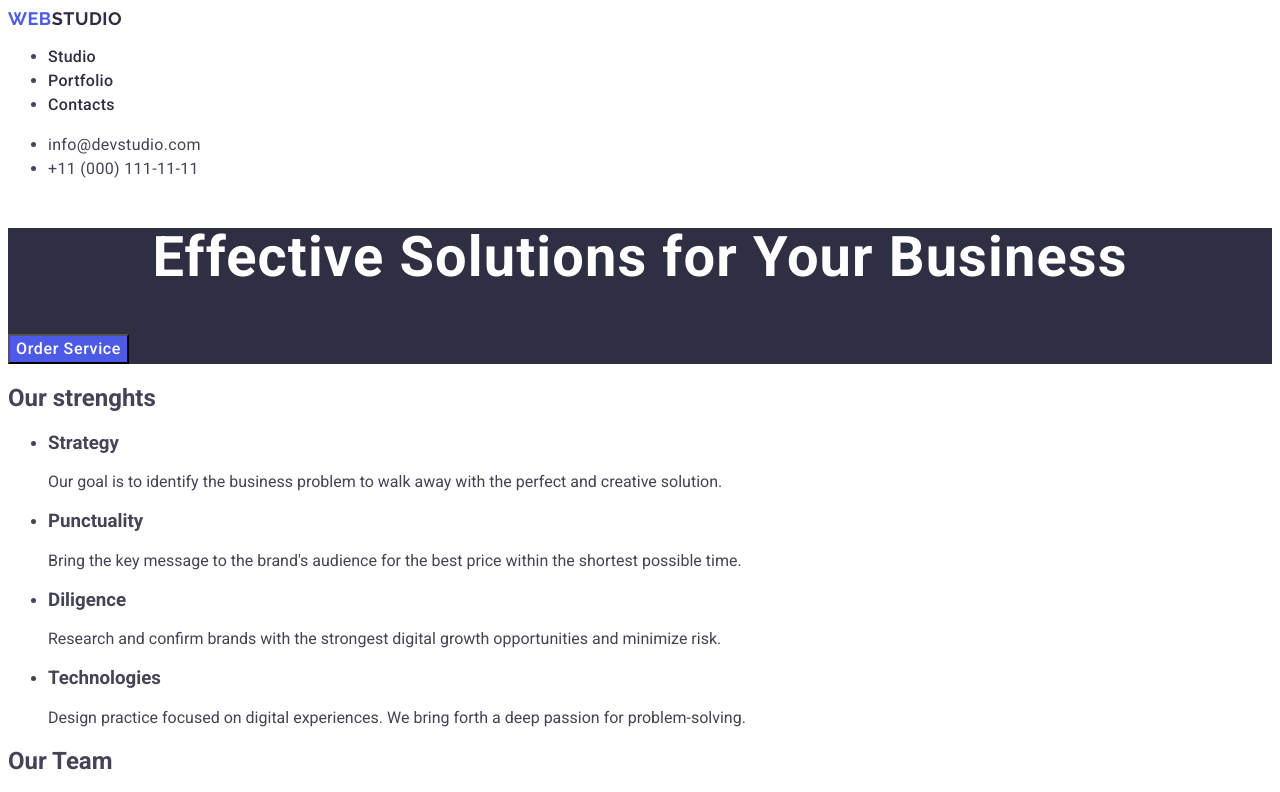
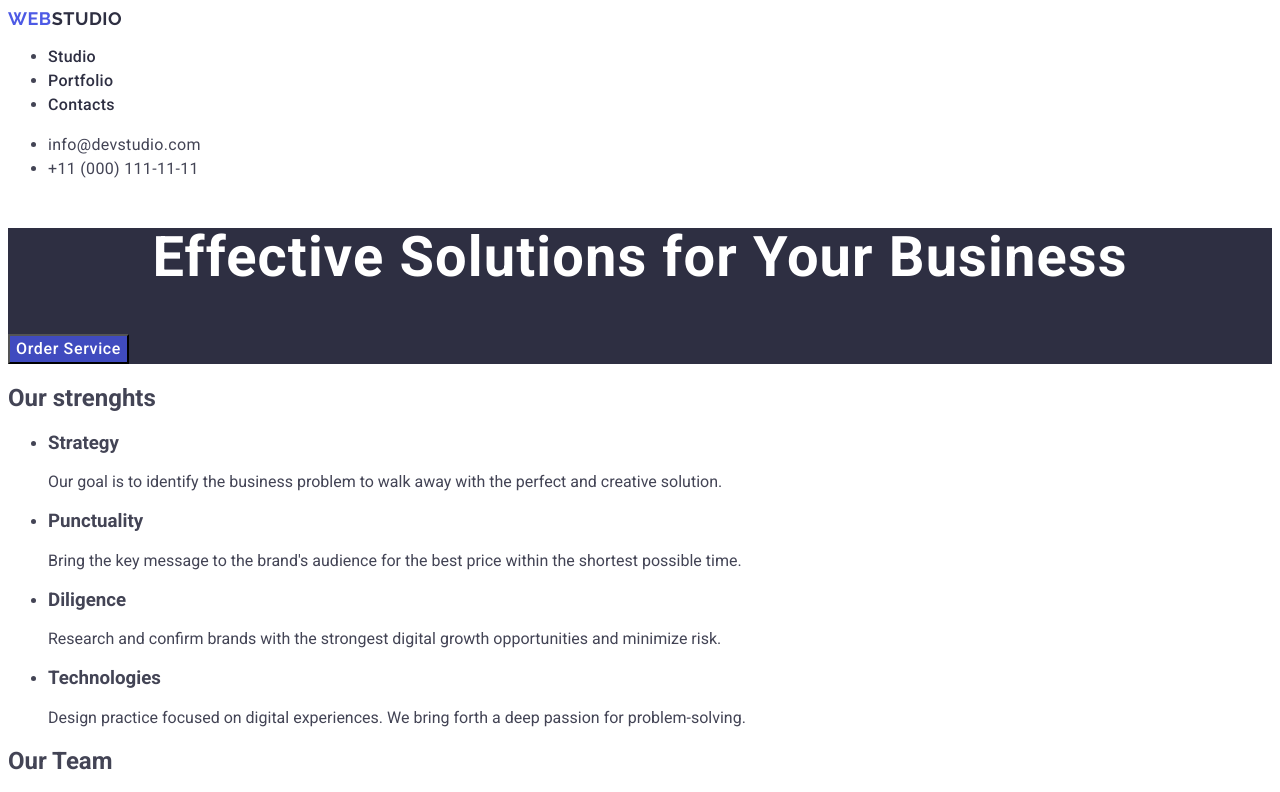
Before and after one commit to Egor-Gubceac/goit-markup-hw-02, a plain HTML site: page index.html in a window 1280 px wide. In both pictures the pointer is over the button "Order Service". Shown: the top 792 px of the page. Drawn offline with Linux system fonts and the light colour scheme.

Commit message:
fix hover/focus

```diff
--- a/css/styles.css
+++ b/css/styles.css
@@ -25,7 +25,7 @@ a {
     letter-spacing: 0.02em;
     color: #2e2f42;
 }
-.nav-link:hover
+.nav-link:hover,
 .nav-link:focus {
     color: #404bbf;
 }
@@ -38,7 +38,7 @@ a {
     letter-spacing: 0.02em;
     color:#434455
 }
-.address-link:hover
+.address-link:hover,
 .address-link:focus {
     color: #404bbf;
 }
@@ -62,3 +62,7 @@ a {
     color: #ffffff;
     cursor: pointer;
 }
+.button:hover,
+.button:focus {
+    background-color: #404BBF
+}
```
